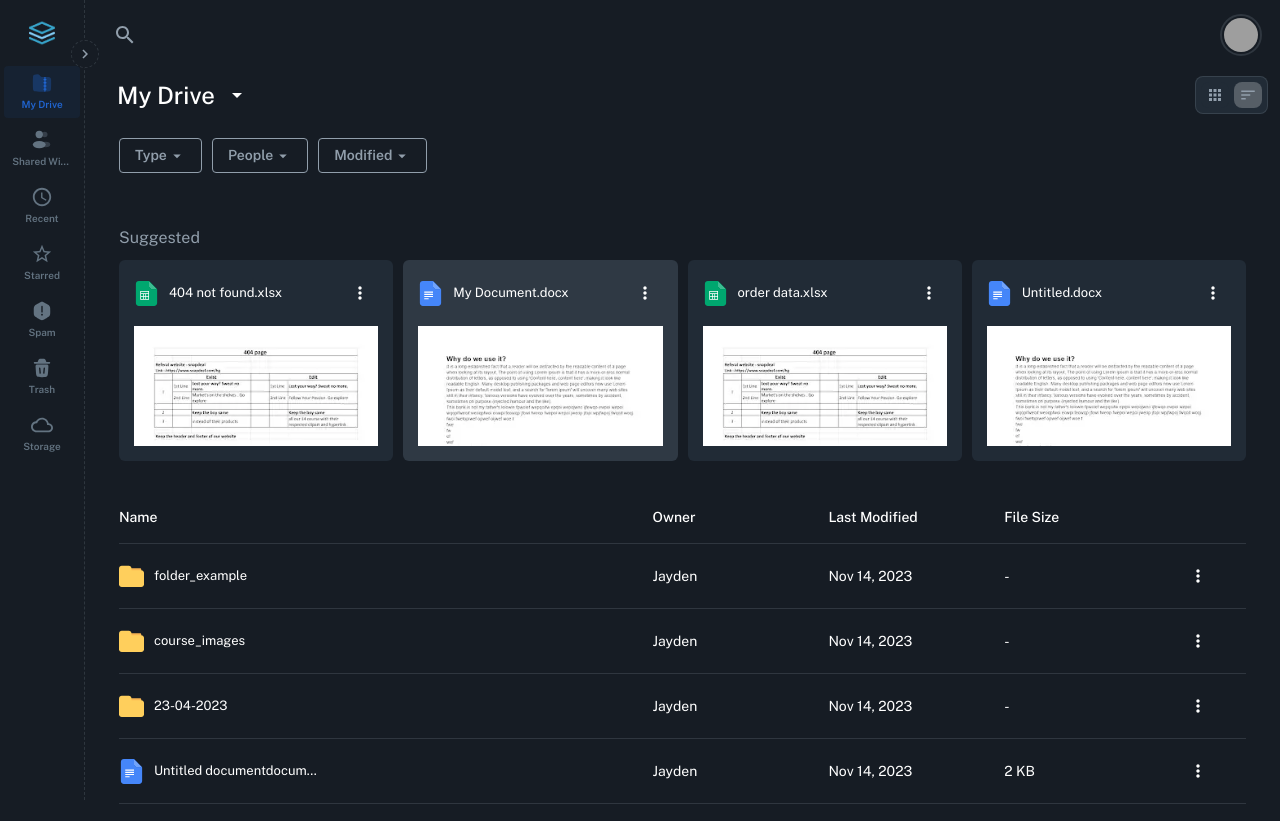
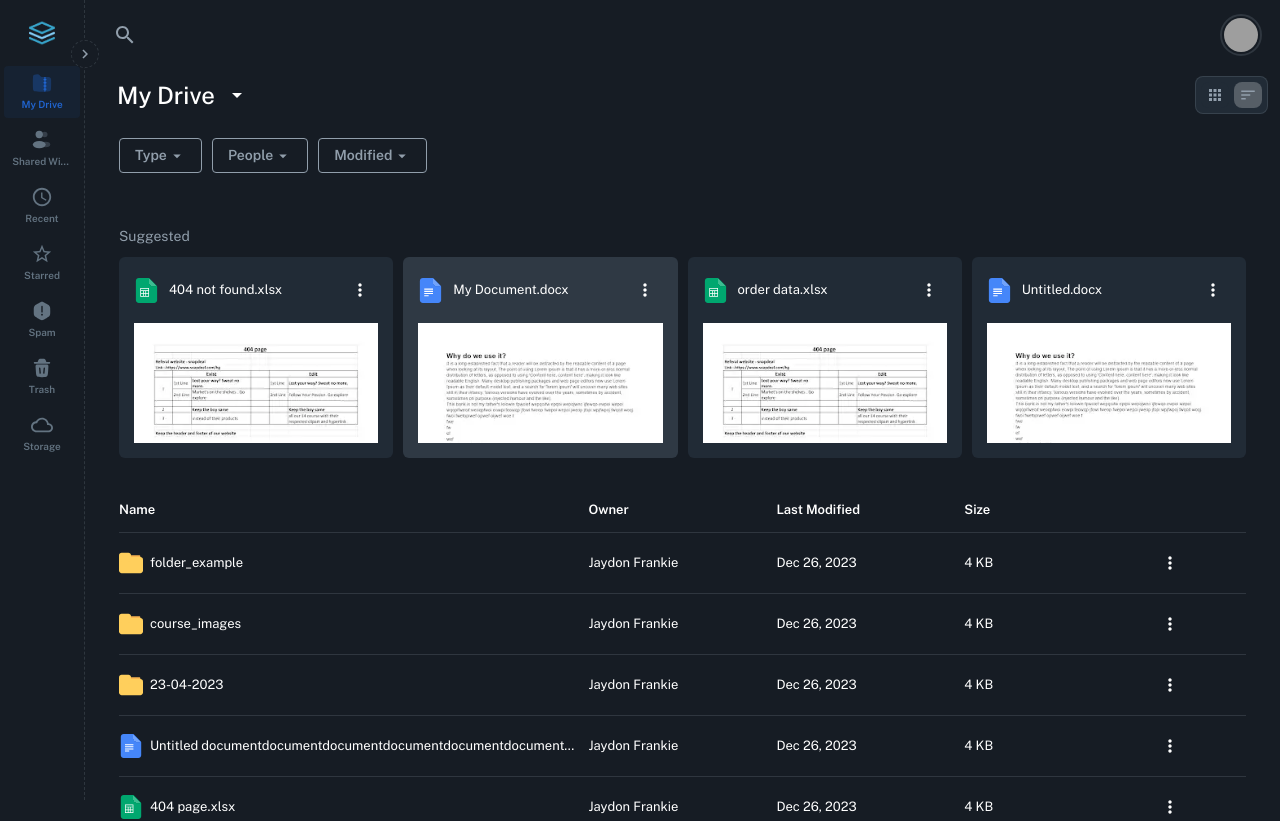
Before and after one commit to jatinnegi/stackdrive-client, a React (Vite) app: page /dashboard in a window 1280 px wide. Shown: the top 821 px of the page. Built offline with nearby package versions, Linux system fonts and the light colour scheme; grey boxes are pictures that could not be loaded.

Commit message:
Add list view in explorer

```diff
--- a/src/components/SectionHeading.tsx
+++ b/src/components/SectionHeading.tsx
@@ -4,7 +4,7 @@ import { Typography } from "@mui/material";
 const SectionHeading: FC<PropsWithChildren> = ({ children }) => {
   return (
     <Typography
-      fontSize={{ xs: "14px", md: "16px" }}
+      fontSize={{ xs: "13px", md: "14px" }}
       sx={{ color: "text.secondary" }}
     >
       {children}
--- a/src/components/Views/ListView.tsx
+++ b/src/components/Views/ListView.tsx
@@ -1,16 +1,15 @@
-import { FC } from "react";
+import { FC, PropsWithChildren, useEffect, useState } from "react";
+import { useResize } from "@/hooks";
 import { ResourceProps, ResourcesProps } from "@/types";
 import { getFileImage } from "@/utils/helper";
 import { SupportedTypes } from "@/utils/supportedFileTypes";
-import Table from "@mui/material/Table";
-import TableBody from "@mui/material/TableBody";
-import TableCell from "@mui/material/TableCell";
-import TableContainer from "@mui/material/TableContainer";
-import TableHead from "@mui/material/TableHead";
-import TableRow from "@mui/material/TableRow";
-import Box from "@mui/material/Box";
+import { Box, IconButton, Typography } from "@mui/material";
 import { MoreVert as MoreVertIcon } from "@mui/icons-material";
-import { IconButton, Typography } from "@mui/material";
+import ContextMenu from "@/components/ContextMenu";
+
+interface Props {
+  resources: ResourcesProps;
+}
 
 interface RowProps {
   id: string;
@@ -21,126 +20,204 @@ interface RowProps {
   size: string;
 }
 
-interface Props {
-  resources: ResourcesProps;
+const RowCell: FC<PropsWithChildren> = ({ children }) => (
+  <Box
+    component="span"
+    sx={{
+      display: "flex",
+      alignItems: "center",
+      gap: "7px",
+      padding: "10px 10px 10px 0px",
+      overflow: "hidden",
+      borderBottomWidth: "1px",
+      borderBottomColor: "border.primary",
+      borderBottomStyle: "solid",
+    }}
+  >
+    {children}
+  </Box>
+);
+
+export const ListView: FC<Props> = ({ resources }) => {
+  const [contextMenuOpen, setContextMenuOpen] = useState<boolean>(false);
+  const [contextMenuPosition, setContextMenuPosition] = useState<{
+    x: number;
+    y: number;
+  }>({ x: 0, y: 0 });
+
+  const { width, height } = useResize();
+
+  useEffect(() => {
+    setContextMenuOpen(false);
+    setContextMenuPosition({ x: 0, y: 0 });
+  }, [width, height]);
+
+  function handleContextMenu(e: React.MouseEvent) {
+    e.preventDefault();
+    setContextMenuOpen(true);
+    setContextMenuPosition({ x: e.clientX, y: e.clientY });
   }
 
-export const ListView: FC<Props> = ({ resources }) => {
-  const padding = "14px 30px 14px 0px";
+  const handleMenuItemClick = (action: string) => {
+    console.log(`Clicked on ${action}`);
+    setContextMenuOpen(false);
+  };
+
+  const handleCloseContextMenu = () => {
+    setContextMenuOpen(false);
+  };
 
   const folders: RowProps[] = resources.folders.map(
     (folder: ResourceProps) => ({
       id: `folder-${folder.id}`,
       name: folder.name,
       type: folder.type,
-      lastModified: "Nov 14, 2023",
-      owner: "Jayden",
-      size: "-",
+      owner: "Jaydon Frankie",
+      lastModified: "Dec 26, 2023",
+      size: "4 KB",
     })
   );
-
   const files: RowProps[] = resources.files.map((file: ResourceProps) => ({
     id: `file-${file.id}`,
     name: file.name,
     type: file.type,
-    lastModified: "Nov 14, 2023",
-    owner: "Jayden",
-    size: "2 KB",
+    owner: "Jaydon Frankie",
+    lastModified: "Dec 26, 2023",
+    size: "4 KB",
   }));
 
   const rows: RowProps[] = [...folders, ...files];
+  const rowFontSize = "13px";
 
   return (
-    <TableContainer
-      component={Box}
-      sx={{ backgroundColor: "background.default", cursor: "default" }}
-    >
-      <Table
-        sx={{
-          minWidth: 650,
-          th: {
-            border: "none",
-            padding,
-            overflow: "hidden",
-          },
-          td: { border: "none", padding },
-          tbody: {
-            tr: {
-              borderTopWidth: "1px",
-              borderTopStyle: "solid",
-              borderTopColor: "border.primary",
-            },
-          },
-        }}
-        aria-label="simple table"
-      >
-        <TableHead>
-          <TableRow>
-            <TableCell width="50%" sx={{ minWidth: "180px" }}>
-              Name
-            </TableCell>
-            <TableCell width="16%" sx={{ minWidth: "130px" }}>
-              Owner
-            </TableCell>
-            <TableCell width="16%" sx={{ minWidth: "130px" }}>
-              Last Modified
-            </TableCell>
-            <TableCell width="16%" sx={{ minWidth: "130px" }}>
-              File Size
-            </TableCell>
-            <TableCell width="1%" sx={{ minWidth: "50px" }} />
-          </TableRow>
-        </TableHead>
-        <TableBody>
-          {rows.map((row: RowProps) => (
-            <TableRow key={row.id} sx={{ fontSize: "13px" }}>
-              <TableCell
-                sx={{
-                  overflow: "hidden",
-                  height: "100%",
-                }}
-              >
+    <>
+      <ContextMenu
+        open={contextMenuOpen}
+        onClose={handleCloseContextMenu}
+        onMenuItemClick={handleMenuItemClick}
+        anchorX={contextMenuPosition.x}
+        anchorY={contextMenuPosition.y}
+      />
       <Box
         component="div"
         sx={{
-                    display: "flex",
-                    alignItems: "center",
-                    gap: "10px",
-                    height: "100%",
           width: "100%",
-                    maxWidth: "200px",
+          overflow: "scroll hidden",
+          cursor: "default",
+          userSelect: "none",
         }}
       >
+        <Box component="div" sx={{ position: "relative", width: "100%" }}>
+          <Box
+            component="div"
+            sx={{
+              width: "100%",
+              display: "grid",
+              gridTemplateColumns:
+                "minmax(250px, 5fr) minmax(150px, 2fr) minmax(150px, 2fr) minmax(150px, 2fr) minmax(80px, 1fr)",
+              padding: "12px 0px",
+              borderBottomWidth: "1px",
+              borderBottomColor: "border.primary",
+              borderBottomStyle: "solid",
+              bgcolor: "background.default",
+            }}
+          >
+            <Box component="span">
+              <Typography fontSize={rowFontSize} fontWeight={600}>
+                Name
+              </Typography>
+            </Box>
+            <Box component="span">
+              <Typography fontSize={rowFontSize} fontWeight={600}>
+                Owner
+              </Typography>
+            </Box>
+            <Box component="span">
+              <Typography fontSize={rowFontSize} fontWeight={600}>
+                Last Modified
+              </Typography>
+            </Box>
+            <Box component="span">
+              <Typography fontSize={rowFontSize} fontWeight={600}>
+                Size
+              </Typography>
+            </Box>
+            <Box component="span" />
+          </Box>
+          {rows.map((row: RowProps) => (
+            <Box
+              key={row.id}
+              component="div"
+              sx={{
+                width: "100%",
+                display: "grid",
+                gridTemplateColumns:
+                  "minmax(250px, 5fr) minmax(150px, 2fr) minmax(150px, 2fr) minmax(150px, 2fr) minmax(80px, 1fr)",
+                // padding: "12px 0px",
+              }}
+            >
+              <RowCell>
                 <img
                   src={getFileImage(row.type)}
                   alt={row.name}
-                    style={{ height: "25px" }}
+                  style={{ height: "60%" }}
                 />
                 <Typography
                   sx={{
-                      display: "inline",
+                    fontSize: rowFontSize,
                     overflow: "hidden",
+                    textOverflow: "ellipsis",
                     whiteSpace: "nowrap",
-                      textOverflow: "ellipsis",
-                      fontSize: "13px",
                   }}
                 >
                   {row.name}
                 </Typography>
-                </Box>
-              </TableCell>
-              <TableCell>{row.owner}</TableCell>
-              <TableCell>{row.lastModified}</TableCell>
-              <TableCell>{row.size}</TableCell>
-              <TableCell>
-                <IconButton>
+              </RowCell>
+              <RowCell>
+                <Typography
+                  sx={{
+                    fontSize: rowFontSize,
+                    overflow: "hidden",
+                    textOverflow: "ellipsis",
+                    whiteSpace: "nowrap",
+                  }}
+                >
+                  {row.owner}
+                </Typography>
+              </RowCell>
+              <RowCell>
+                <Typography
+                  sx={{
+                    fontSize: rowFontSize,
+                    overflow: "hidden",
+                    textOverflow: "ellipsis",
+                    whiteSpace: "nowrap",
+                  }}
+                >
+                  {row.lastModified}
+                </Typography>
+              </RowCell>
+              <RowCell>
+                <Typography
+                  sx={{
+                    fontSize: rowFontSize,
+                    overflow: "hidden",
+                    textOverflow: "ellipsis",
+                    whiteSpace: "nowrap",
+                  }}
+                >
+                  {row.size}
+                </Typography>
+              </RowCell>
+              <RowCell>
+                <IconButton sx={{ border: "none" }} onClick={handleContextMenu}>
                   <MoreVertIcon fontSize="small" />
                 </IconButton>
-              </TableCell>
-            </TableRow>
+              </RowCell>
+            </Box>
           ))}
-        </TableBody>
-      </Table>
-    </TableContainer>
+        </Box>
+      </Box>
+    </>
   );
 };
```
Lines whose indentation alone changed are shown as unchanged.
